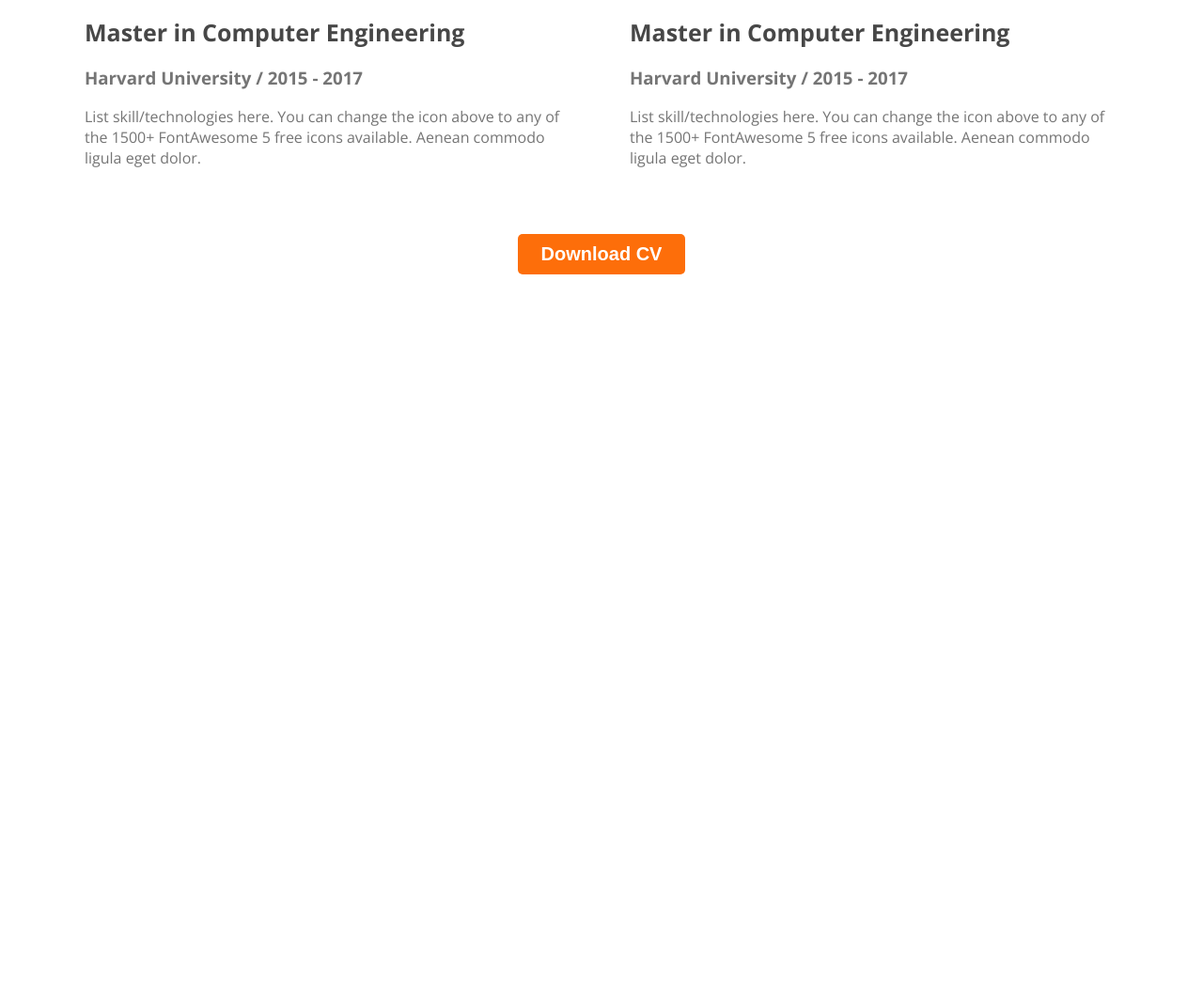
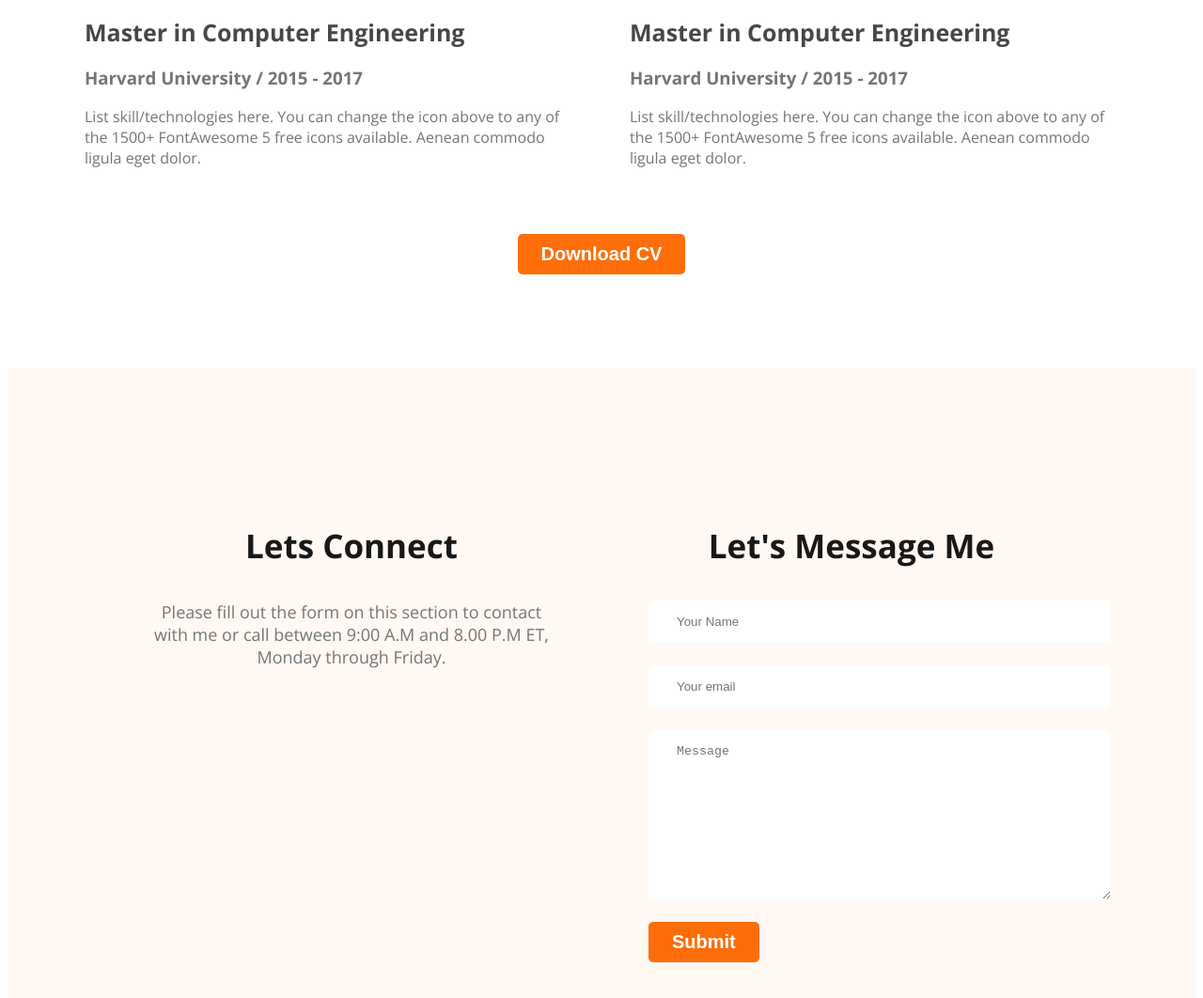
Before and after one commit to rakibalbin46/webdeveloper-portfolio, a plain HTML site: page index.html in a window 1280 px wide. Shown: the part 2741-3803 px from the top of the page at 94% size. Before the commit the page ends 3041 px from the top, so only its background shows below. Drawn offline with nearby package versions, Linux system fonts and the light colour scheme.

Commit message:
footer added

```diff
--- a/index.html
+++ b/index.html
@@ -129,7 +129,7 @@
               ligula eget dolor.
             </p>
           </div>
-          <hr>
+          <hr />
           <div class="resume-item">
             <h2 class="resume-item-title">Master in Computer Engineering</h2>
             <h3 class="resume-item-institute">
@@ -141,7 +141,7 @@
               ligula eget dolor.
             </p>
           </div>
-          <hr>
+          <hr />
           <div class="resume-item">
             <h2 class="resume-item-title">Master in Computer Engineering</h2>
             <h3 class="resume-item-institute">
@@ -167,7 +167,7 @@
               ligula eget dolor.
             </p>
           </div>
-          <hr>
+          <hr />
           <div class="resume-item">
             <h2 class="resume-item-title">Master in Computer Engineering</h2>
             <h3 class="resume-item-institute">
@@ -179,7 +179,7 @@
               ligula eget dolor.
             </p>
           </div>
-          <hr>
+          <hr />
           <div class="resume-item">
             <h2 class="resume-item-title">Master in Computer Engineering</h2>
             <h3 class="resume-item-institute">
@@ -197,6 +197,34 @@
         <button class="btn-primary">Download CV</button>
       </div>
     </main>
-    <footer></footer>
+    <footer>
+      <div class="footer-column">
+        <h3 class="section-title">Lets Connect</h3>
+        <p class="section-description">
+          Please fill out the form on this section to contact with me or call
+          between 9:00 A.M and 8.00 P.M ET, Monday through Friday.
+        </p>
+      </div>
+      <!--<div class="social-media-links">
+        <a href=""><img src="/images/icons/facebook.png" alt="" /></a>
+        <a href=""><img src="/images/icons/twitter.png" alt="" /></a>
+        <a href=""><img src="/images/icons/insta.png" alt="" /></a>
+      </div> -->
+      <div class="footer-column">
+        <h3 class="section-title">Let's Message Me</h3>
+        <form class="contact-form">
+          <input type="text" name="" id="" placeholder="Your Name" />
+          <input type="email" name="" id="" placeholder="Your email" />
+          <textarea
+            name=""
+            id=""
+            cols="30"
+            rows="10"
+            placeholder="Message"
+          ></textarea>
+          <input class="btn-primary" type="submit" value="Submit" />
+        </form>
+      </div>
+    </footer>
   </body>
 </html>
--- a/styles/portfolio.css
+++ b/styles/portfolio.css
@@ -154,3 +154,27 @@ main {
   text-align: center;
   margin-top: 50px;
 }
+/*Footer styles */
+footer {
+  display: flex;
+  background-color: #fff8f3;
+  margin-top: 100px;
+  padding: 130px 150px;
+  gap: 100px;
+}
+.social-media-links a {
+  margin-right: 25px;
+}
+.footer-column {
+  width: 50%;
+}
+.contact-form input[type="text"], .contact-form input[type=email], textarea {
+  display: block;
+  margin-bottom: 24px;
+  padding: 15px 30px;
+  color: #757575;
+  border-radius: 5px;
+  background:#fff ;
+  border: 0;
+  width: 100%;
+}
```
